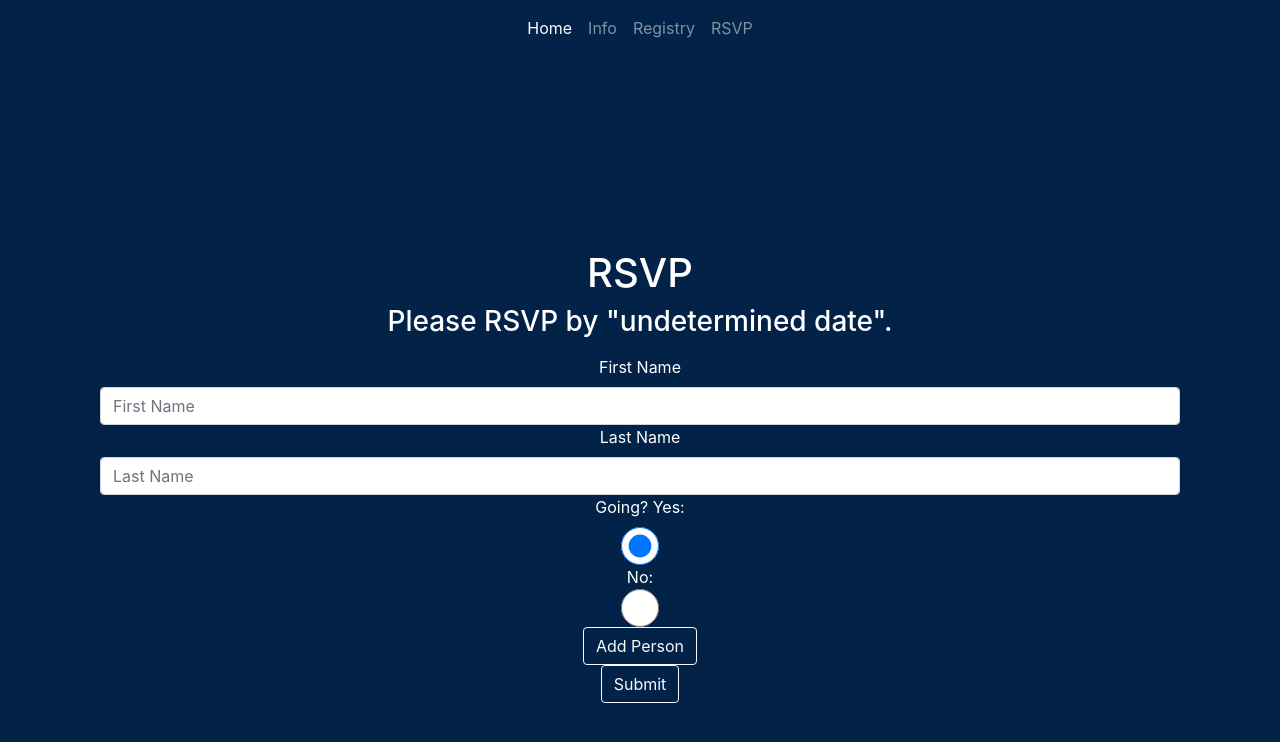
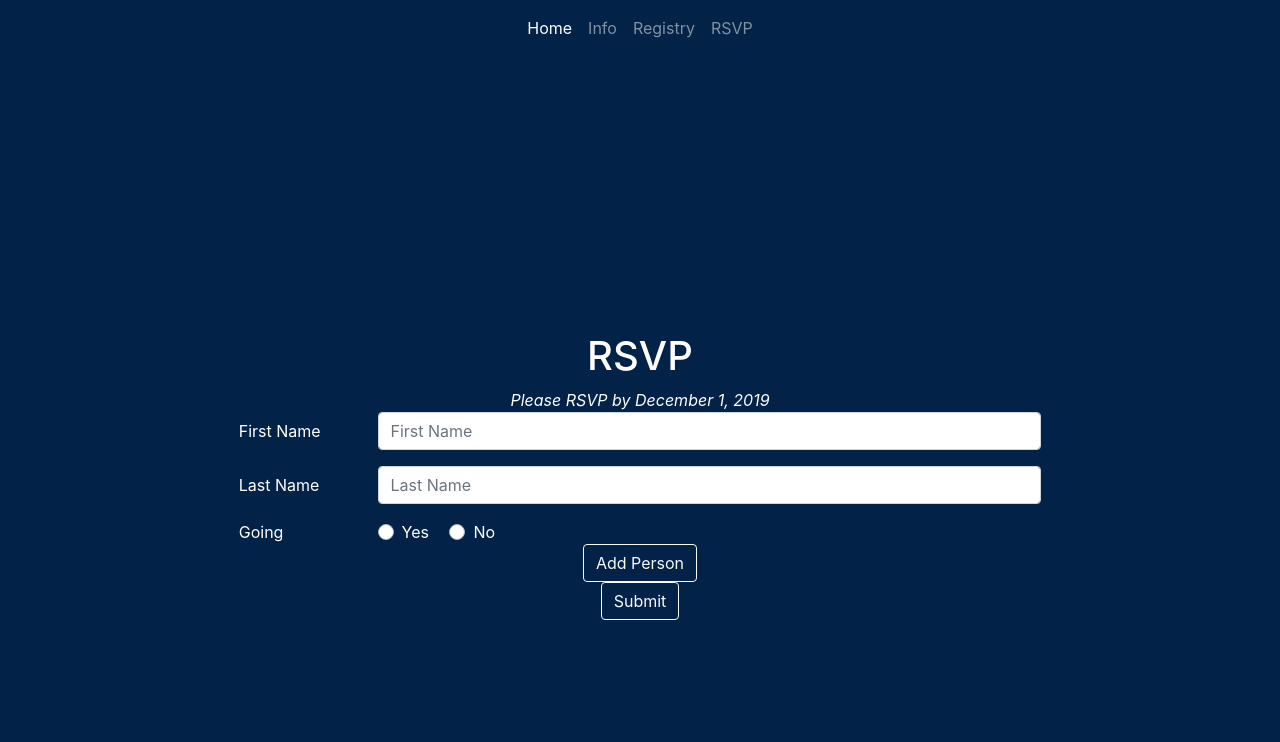
Before and after one commit to harriswedding/harriswedding.github.io, a Jekyll site: the page built from rsvp.html, in a window 1280 px wide. Shown: the top 742 px of the page. Built offline with Jekyll 4.4.1, drawn with Linux system fonts in a browser that asks for light colours; nearby versions of some CDN libraries.

Commit message:
Bootstrap rsvp form

```diff
--- a/assets/css/site.css
+++ b/assets/css/site.css
@@ -13,7 +13,7 @@ body {
   -webkit-background-size: cover;
   -moz-background-size: cover;
   -o-background-size: cover;
-  background-size: cover;*/
+  background-size: cover; */
   color:white;
 }
 nav.navbar{
--- a/rsvp.html
+++ b/rsvp.html
@@ -3,39 +3,55 @@ layout: default
 title: RSVP
 ---
 <div class="container">
-  <h1>
-    RSVP
-  </h1>
-  <h3>
-    <p>
-      Please RSVP by "undetermined date".
-    </p>
-  </h3>
+  <h1>RSVP</h1>
+  <em>Please RSVP by December 1, 2019</em>
 
-  <form id="rsvp-form-0">
+  <div class="row justify-content-center">
+    <div class="col-9">
 
-    <div>
-      <label>First Name</label>
-      <input class="form-control" type="text" name="FirstName" placeholder="First Name"/>
+      <form id="rsvp-form-0" class="text-left">
+        <div class="form-group row">
+          <label class="col-sm-2 col-form-label" for="firstname">First Name</label>
+          <div class="col-sm-10">
+            <input class="form-control" type="text" name="FirstName" id="firstname" placeholder="First Name"/>
+          </div>
         </div>
 
-    <div>
-      <label>Last Name</label>
-      <input class="form-control" type="text" name="LastName" placeholder="Last Name"/>
+        <div class="form-group row">
+          <label class="col-sm-2 col-form-label" for="lastname">Last Name</label>
+          <div class="col-sm-10">
+            <input class="form-control" type="text" name="LastName" id="lastname" placeholder="Last Name"/>
+          </div>
         </div>
 
-    <div>
-      <label>Going?</label>
-      Yes: <input class="form-control" type="radio" name="Going" value="Yes" checked>
-      No: <input class="form-control" type="radio" name="Going" value="No">
+        <div class="row">
+          <div class="col-2">Going</div>
+          <div class="col-10">
+            <div class="custom-control custom-radio custom-control-inline">
+              <input type="radio" id="goingyes" name="Going" value="Yes" class="custom-control-input">
+              <label class="custom-control-label" for="goingyes">Yes</label>
+            </div>
+            <div class="custom-control custom-radio custom-control-inline">
+              <input type="radio" id="goingno" name="Going" value="No" class="custom-control-input">
+              <label class="custom-control-label" for="goingno">No</label>
+            </div>
+          </div>
         </div>
       </form>
 
+      <div class="row">
+        <div class="col">
           <button class="btn btn-outline-light" type="button" id="add-person">Add Person</button>
+        </div>
+      </div>
 
-
-  <div>
+      <div class="row">
+        <div class="col">
           <button class="btn btn-outline-light" type="button" id="submit-form">Submit</button>
+        </div>
       </div>
 
     </div>
+  </div>
+
+</div>
--- a/scripts/main.js
+++ b/scripts/main.js
@@ -1,5 +1,6 @@
 
 
+// RSVP Form
 $('#submit-form').on('click', function(e) {
   e.preventDefault();
 
@@ -19,26 +20,38 @@ $('#submit-form').on('click', function(e) {
 })
 
 var inputs = `
-<div>
-  <label>First Name</label>
-  <input type="text" name="FirstName" placeholder="First Name"/>
+<div class="form-group row">
+  <label class="col-sm-2 col-form-label" for="#firstname">First Name</label>
+  <div class="col-sm-10">
+    <input class="form-control" type="text" name="FirstName" id="firstname" placeholder="First Name"/>
+  </div>
 </div>
 
-<div>
-  <label>Last Name</label>
-  <input type="text" name="LastName" placeholder="Last Name"/>
+<div class="form-group row">
+  <label class="col-sm-2 col-form-label" for="#lastname">Last Name</label>
+  <div class="col-sm-10">
+    <input class="form-control" type="text" name="LastName" id="lastname" placeholder="Last Name"/>
+  </div>
 </div>
 
-<div class="d-none">
-  <label>Going?</label>
-  Yes: <input type="radio" name="Going" value="Yes" checked>
-  No: <input type="radio" name="Going" value="No">
+<div class="row d-none">
+  <div class="col-2">Going</div>
+  <div class="col-10">
+    <div class="custom-control custom-radio custom-control-inline">
+      <input type="radio" id="goingyes" name="Going" value="Yes" class="custom-control-input" checked>
+      <label class="custom-control-label" for="goingyes">Yes</label>
+    </div>
+    <div class="custom-control custom-radio custom-control-inline">
+      <input type="radio" id="goingno" name="Going" value="No" class="custom-control-input">
+      <label class="custom-control-label" for="goingno">No</label>
+    </div>
+  </div>
 </div>
 `;
 
 var numInputs = 0;
 
 $('#add-person').on('click', function(e) {
-  $("<form id='rsvp-form-" + (++numInputs) + "'>" + inputs + "</form>").insertAfter("#rsvp-form-" + (numInputs-1));
+  $("<form id='rsvp-form-" + (++numInputs) + "' class='text-left'>" + inputs + "</form>").insertAfter("#rsvp-form-" + (numInputs-1));
 
 })
```
Also changed, not shown: 3 other files. Lines whose indentation alone changed are shown as unchanged.
